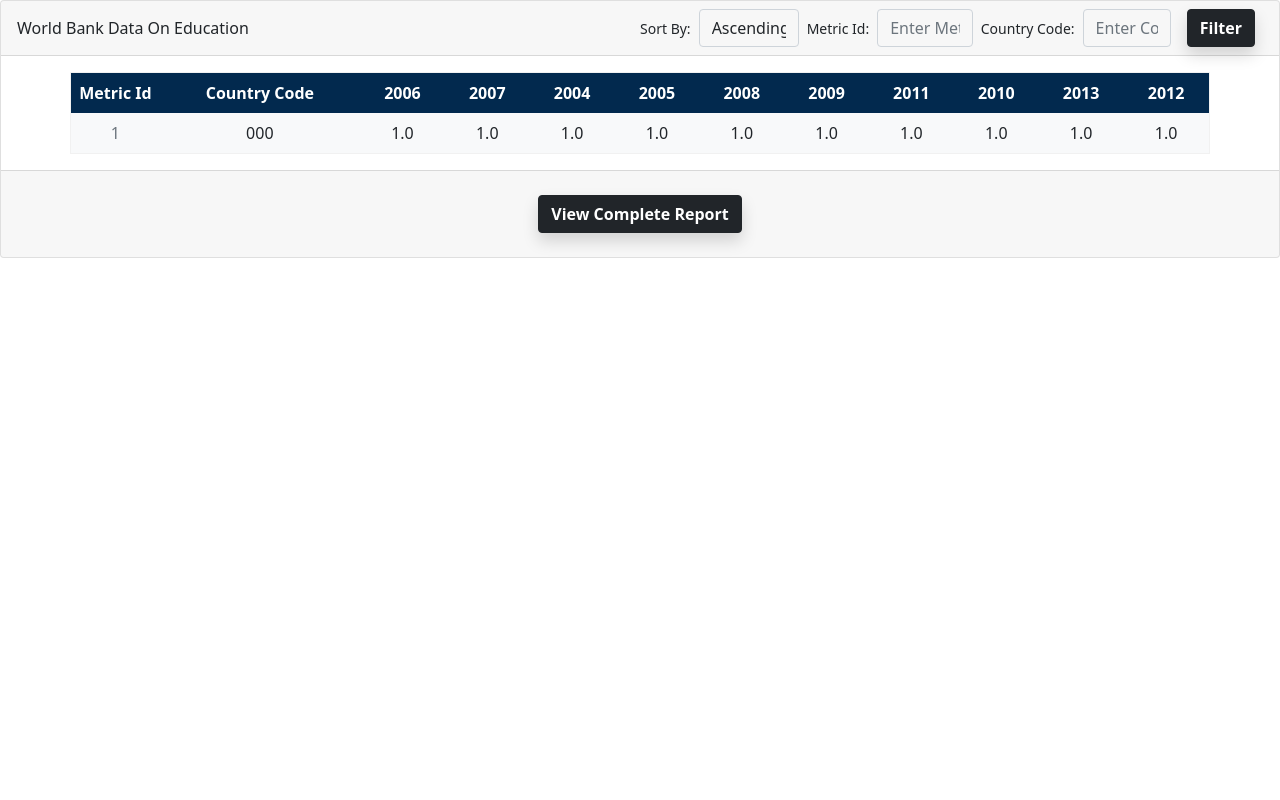
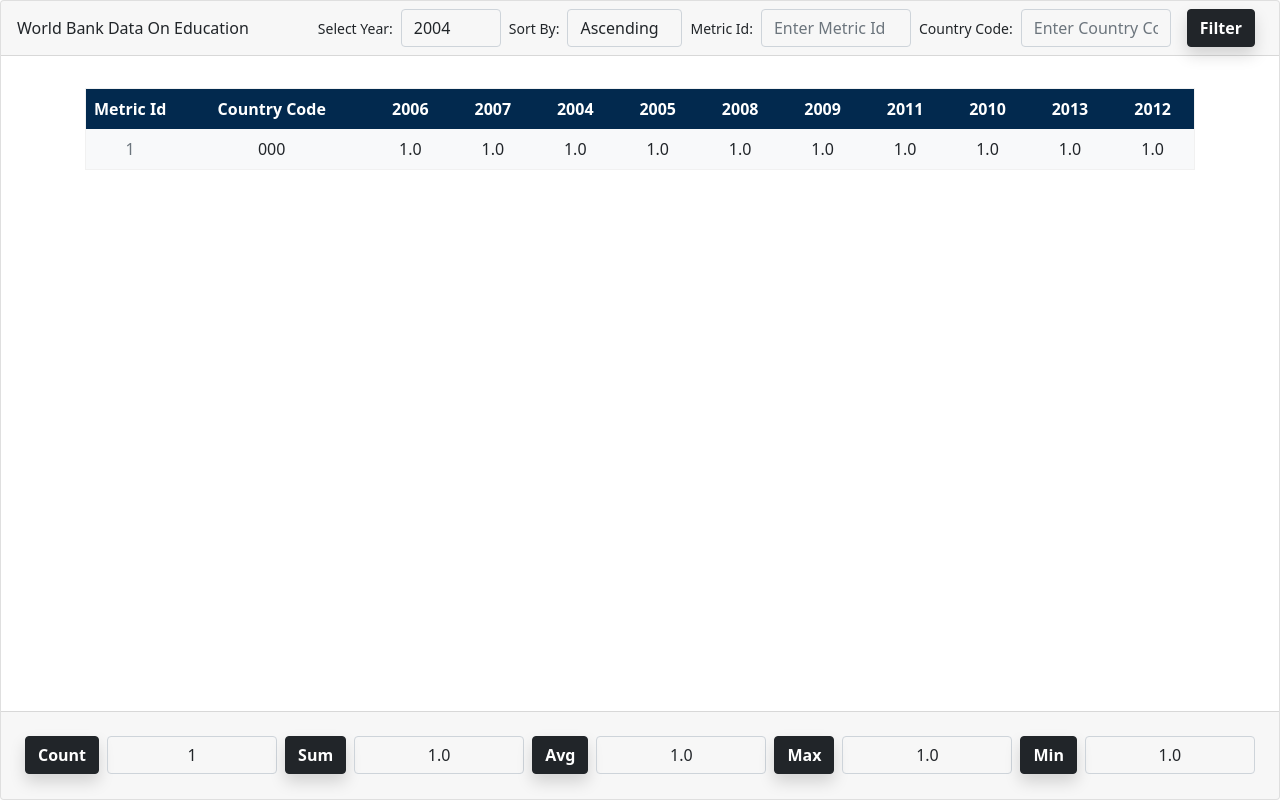
Before and after one commit to dguptaruby/TutorCruncher, a Django app: page / in a window 1280 px wide. Run offline with Django 3.2, Linux system fonts and the light colour scheme; tables that the repository leaves empty hold one stand-in row (values such as "Sample post").

Commit message:
change design and views for metric aggregation data

```diff
--- a/WorldBank/templates/metric_list.html
+++ b/WorldBank/templates/metric_list.html
@@ -4,6 +4,9 @@
 <!--    <link rel=stylesheet href=css/bootstrap.min.css>-->
     <script src="https://ajax.googleapis.com/ajax/libs/jquery/3.5.1/jquery.min.js"></script>
     <style>
+        html, body, .main_sec, .main-card {
+            height: 100%;
+        }
         .main_sec table thead tr th {
             background: #02294e;
             color: #fff;
@@ -38,6 +41,21 @@
         .btn-dark {
             background-color: #02294e;
         }
+        .card-header {
+            height: 55px;
+        }
+        .card-footer {
+            height: 88px;
+        }
+        .card-body {
+            height: calc( 100% - 143px);
+            overflow: auto;
+        }
+        .card-footer input {
+            width: 170px;
+            text-align: center;
+            max-width: unset;
+        }
     </style>
 {% endblock %}
 
@@ -47,7 +65,22 @@
             <div class="card-header d-flex align-items-center justify-content-between">
                 <div class="text-capitalize fw-normal">World bank data on education
                 </div>
-                <div class="d-flex justify-content-end w-50">
+                <div class="d-flex justify-content-end">
+                    <div class="d-flex align-items-center">
+                        <label class="">Select&nbsp;Year: </label>
+                        <select onchange=foo(this) id="select_years" class="form-control bg-transparent mx-2">
+                            <option selected="2004" value="2004">2004</option>
+                            <option value="2005">2005</option>
+                            <option value="2006">2006</option>
+                            <option value="2007">2007</option>
+                            <option value="2008">2008</option>
+                            <option value="2009">2009</option>
+                            <option value="2010">2010</option>
+                            <option value="2011">2011</option>
+                            <option value="2012">2012</option>
+                            <option value="2013">2013</option>
+                        </select>
+                    </div>
                     <div class="d-flex align-items-center">
                         <label class="">Sort&nbsp;By: </label>
                         <select id="select_order" class="form-control bg-transparent mx-2">
@@ -68,7 +101,7 @@
                     </div>
                 </div>
             </div>
-            <div class="row mx-0">
+            <div class="row mx-0 card-body">
                 <div class="col-md-11 mx-auto table-responsive p-3">
                     <table class="w-100 bg-light align-middle text-truncate mb-0 table table-borderless table-hover">
                         <thead>
@@ -109,22 +142,39 @@
                 </div>
             </div>
             <div class="d-block p-4 text-center card-footer">
-                <button class="btn-pill shadow btn btn-dark fw-bold">View Complete Report</button>
+                <div class="d-flex align-items-center justify-content-between">
+                    <div class="d-flex align-items-center">
+                        <label class="btn-pill shadow btn btn-dark fw-bold">Count</label>
+                        <input id="count_val_id" class="form-control bg-transparent mx-2" type="text" value={{aggregate_obj.record_count}} disabled>
+                        <label class="btn-pill shadow btn btn-dark fw-bold">Sum</label>
+                        <input id="sum_val_id" class="form-control bg-transparent mx-2" type="text" value={{aggregate_obj.record_sum}} disabled>
+                        <label class="btn-pill shadow btn btn-dark fw-bold">Avg</label>
+                        <input id="avg_val_id" class="form-control bg-transparent mx-2" type="text" value={{aggregate_obj.record_avg}} disabled>
+                        <label class="btn-pill shadow btn btn-dark fw-bold">Max</label>
+                        <input id="max_val_id" class="form-control bg-transparent mx-2" type="text" value={{aggregate_obj.record_max}} disabled>
+                        <label class="btn-pill shadow btn btn-dark fw-bold">Min</label>
+                        <input id="min_val_id" class="form-control bg-transparent mx-2" type="text" value={{aggregate_obj.record_min}} disabled>
+                    </div>
+                </div>
             </div>
         </div>
     </div>
 
 
     <script>
+
+
         function metric_filter_data(){
             var metric_id = document.getElementById("metric_input").value;
             var country_code = document.getElementById("country_input").value;
             var order_type = document.getElementById("select_order").value;
-            console.log("order " , order_type);
+            var record_year = document.getElementById("select_years").value;
 
             $.ajax({
-                    data: {'metric_id': metric_id,'country_code': country_code,'order_type': order_type,},
-                    url: "http://127.0.0.0:8000/",
+                    data: {'metric_id': metric_id,'country_code': country_code,
+                            'order_type': order_type, 'record_year': record_year,
+                          },
+                    url: "http://127.0.0.1:8000/",
                     // on success
                     success: function(response){
                       $("#page").html(response);
--- a/WorldBank/views.py
+++ b/WorldBank/views.py
@@ -1,6 +1,18 @@
 from django.shortcuts import render
+from django.db.models import Avg, Count, Min, Sum, Max
+from .models import Value
 
-from .models import Value
+
+def getAggregationData(filter_key):
+    # get aggregate value from years column
+    filter_key1 = filter_key + '__isnull'
+    my_filter = {filter_key1: True}
+
+    valueObj = Value.objects.exclude(**my_filter)
+    valueObj = valueObj.aggregate(record_count=Count(filter_key), record_max=Max(filter_key),
+                                  record_min=Min(filter_key), record_avg=Avg(filter_key),
+                                  record_sum=Sum(filter_key))
+    return valueObj
 
 
 def metricData(request):
@@ -8,6 +20,7 @@
     metric_id = request.GET.get("metric_id")
     country_code = request.GET.get("country_code")
     order_type = request.GET.get("order_type")
+    record_years = request.GET.get("record_year")
 
     if not metric_id and not country_code:
         # get all metric data
@@ -30,5 +43,9 @@
         if order_type == 'desc':
             metric_data = metric_data.order_by("-country_code")
 
-    context = {'metric_obj': metric_data}
+    aggregate_values = None
+    rec_val = record_years if record_years else "2004"
+    aggregate_values = getAggregationData("record_" + rec_val)
+
+    context = {'metric_obj': metric_data, "aggregate_obj": aggregate_values}
     return render(request, 'metric_list.html', context)
```
